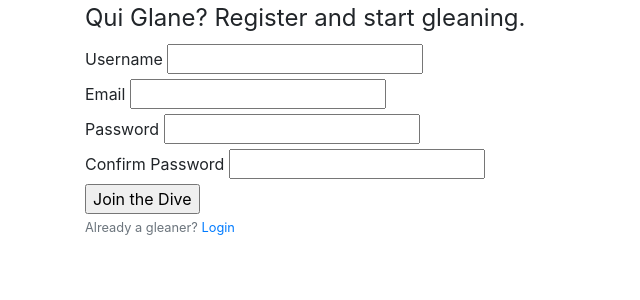
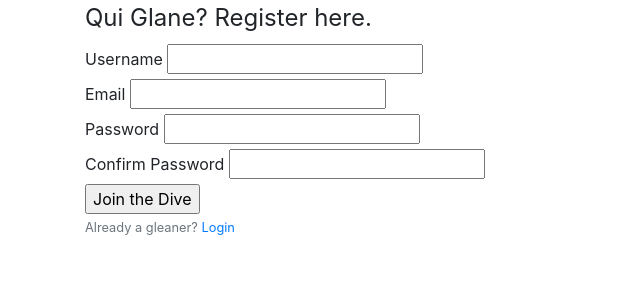
Before and after one commit to BuoyLynn/QuiGlane, a Flask app: template templates/register.html in a window 1280 px wide. Shown: the top 300 px of the page, without its empty margins (0-640 px from the left). Run offline with Flask 2, Linux system fonts and the light colour scheme; the template is opened without the code that fills it: values that come from a table or form of the project are taken from there, others are empty; some libraries are stand-ins or nearby versions.

Commit message:
Registration update

```diff
--- a/server.py
+++ b/server.py
@@ -15,6 +15,10 @@ app.jinja_env.undefined = StrictUndefined
 def home():
     return render_template("home.html", title="Welcome!")
 
+def login():
+    form = Login()
+    return render_template("login.html", title="Dive in!", form=form)
+
 @app.route("/register", methods=["GET", "POST"])
 def register():
     form = Register()
@@ -24,10 +28,8 @@ def register():
 
     return render_template("register.html", title="Get Diving!", form=form)
 
-@app.route("/login")
-def login():
-    form = Login()
-    return render_template("login.html", title="Dive in!", form=form)
+
+
 
 
 
--- a/templates/register.html
+++ b/templates/register.html
@@ -6,12 +6,12 @@
 			{{ form.hidden_tag() }} <!--hidden_tag() method adds a CSRF token-->
 			<fieldset class="registration-form">
 
-				<legend>Qui Glane? Register and start gleaning.</legend>
+				<legend>Qui Glane? Register here.</legend>
 
 				<div class="registration-form">
 					{{ form.user_name.label }}
 
-					{% if form.username.errors %}
+					{% if form.user_name.errors %}
 					<div class="input-error">
 						{% for error in form.user_name.errors %}
 							<span class="error-message" style="color:red; font-size: small">
```
